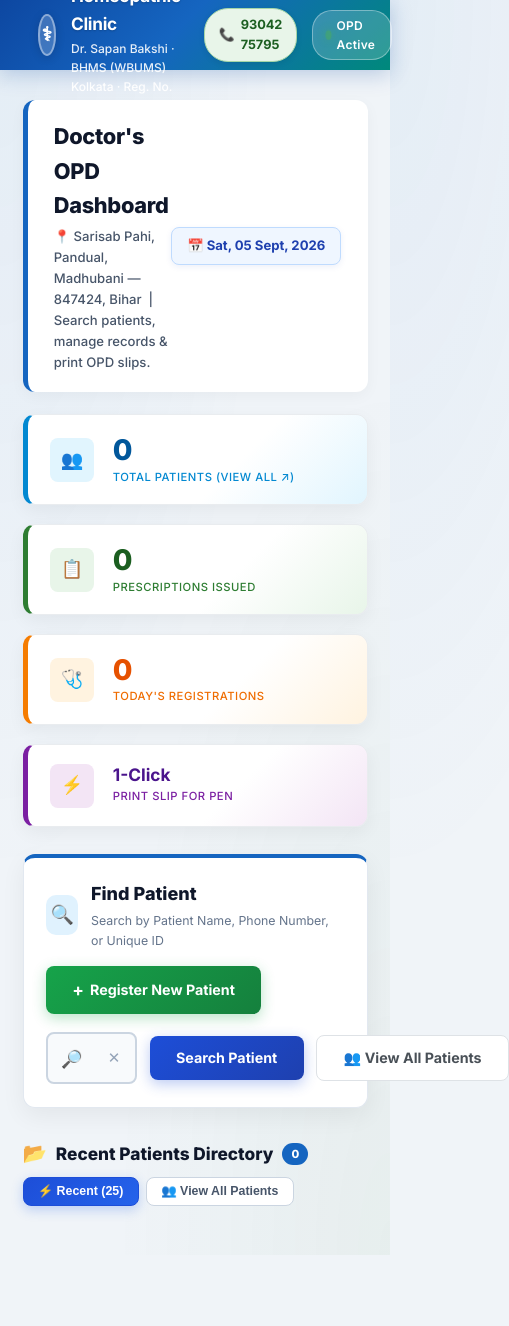
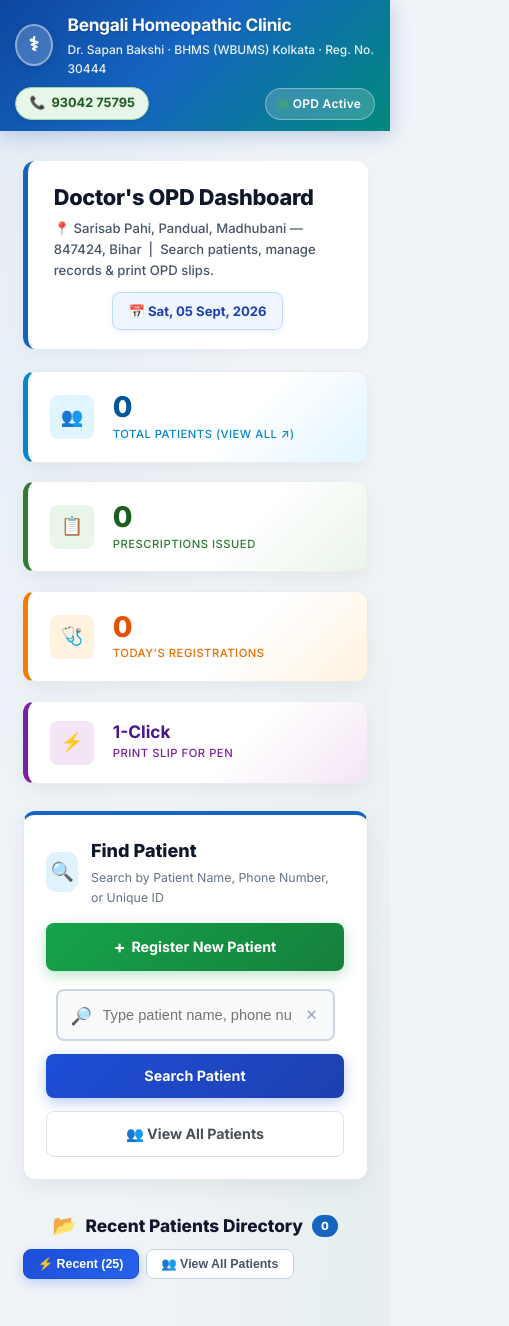
Before and after one commit to anubhavbiswas01/bangalihomeo01, a website: page public/index.html in a window 390 px wide. Shown: the whole page, 509 px wide, since content can reach past the window. Before the commit the page ends 1255 px from the top, so only its background shows below. Drawn offline with Linux system fonts and the light colour scheme; no server answers.

Commit message:
Optimize mobile responsiveness for phone use

```diff
--- a/public/css/style.css
+++ b/public/css/style.css
@@ -1351,6 +1351,81 @@ body {
         flex-direction: column;
         gap: 0.75rem;
     }
+
+    .navbar-vibrant {
+        height: auto !important;
+        padding: 0.75rem 1rem !important;
+        flex-direction: column;
+        gap: 0.6rem;
+        align-items: flex-start;
+    }
+
+    .navbar-right {
+        width: 100%;
+        display: flex;
+        justify-content: space-between;
+    }
+
+    .hero-welcome {
+        flex-direction: column;
+        align-items: flex-start;
+        gap: 0.75rem;
+    }
+
+    .search-form-row {
+        flex-direction: column;
+        align-items: stretch;
+    }
+
+    .search-form-row .btn {
+        width: 100%;
+    }
+
+    .card-header-bar {
+        flex-direction: column;
+        align-items: flex-start;
+        gap: 0.85rem;
+    }
+
+    .card-header-bar .btn {
+        width: 100%;
+    }
+
+    .directory-header {
+        flex-direction: column;
+        align-items: flex-start;
+        gap: 0.85rem;
+    }
+
+    .directory-actions-row {
+        width: 100%;
+        display: flex;
+        flex-wrap: wrap;
+        gap: 0.5rem;
+    }
+
+    .card-actions-bar {
+        flex-direction: column;
+        gap: 0.45rem;
+    }
+
+    .card-actions-bar .btn {
+        width: 100%;
+    }
+
+    .results-grid {
+        grid-template-columns: 1fr !important;
+    }
+
+    .detail-actions {
+        flex-direction: column;
+        width: 100%;
+        gap: 0.5rem;
+    }
+
+    .detail-actions .btn {
+        width: 100%;
+    }
 }
 
 /* ============================================================
```
